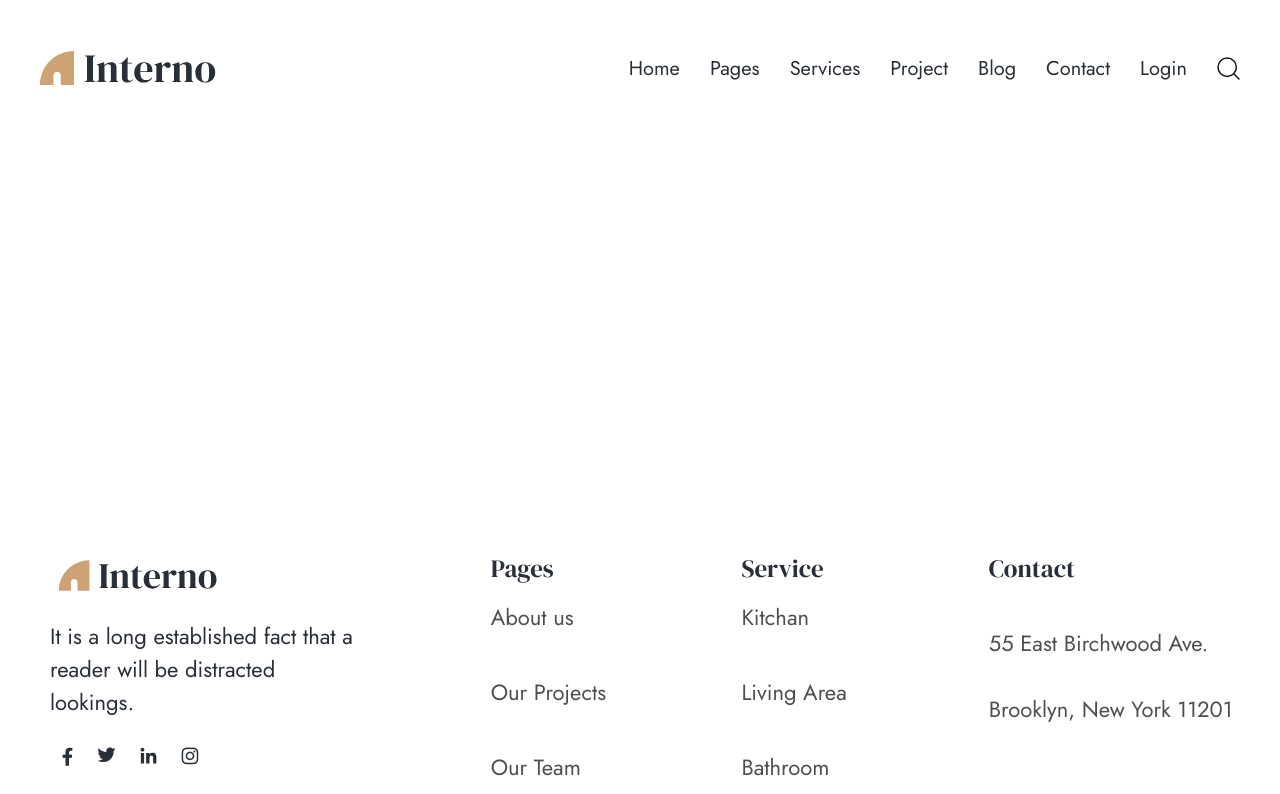
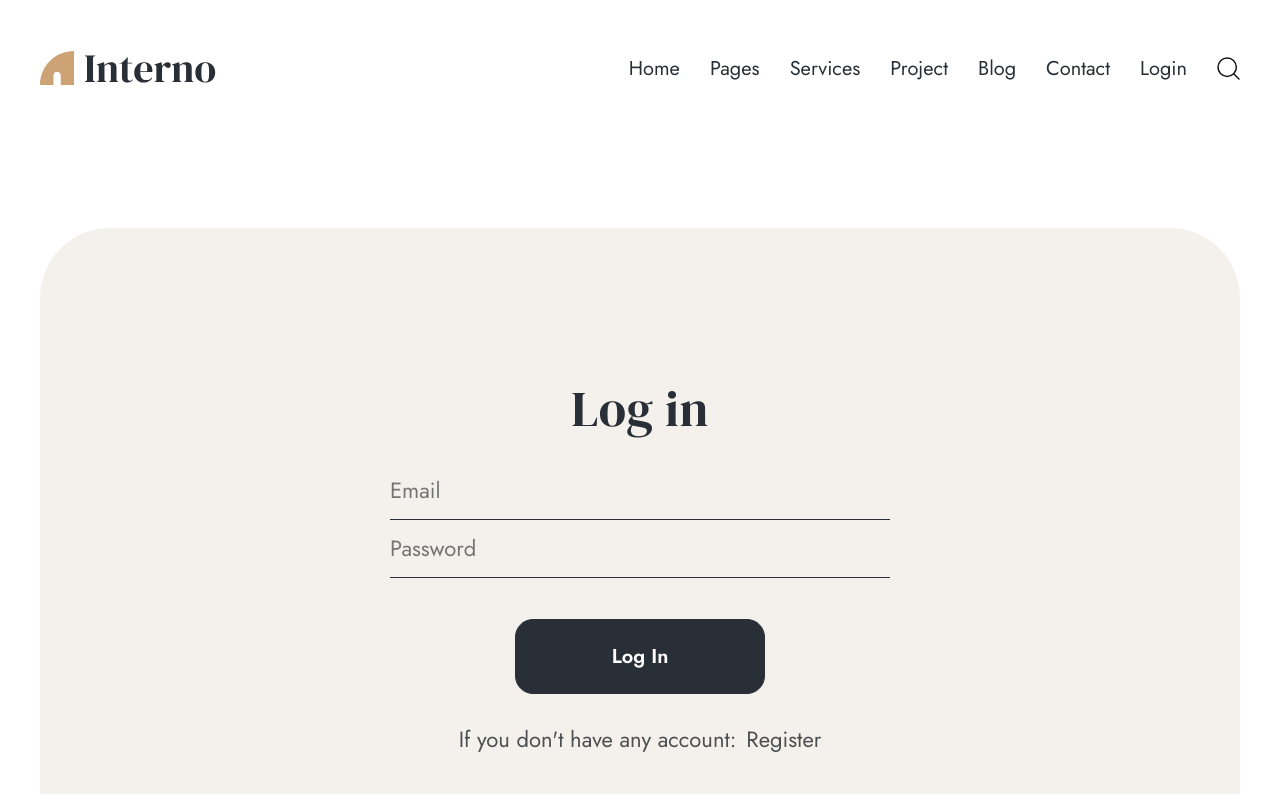
Before and after one commit to firuzeabdullazade/interior-design-webflow-react, a React (Create React App) app: page /login in a window 1280 px wide. Shown: the top 794 px of the page. Built offline with nearby package versions, Linux system fonts and the light colour scheme.

Commit message:
Login Page was created

```diff
--- a/src/App.tsx
+++ b/src/App.tsx
@@ -4,6 +4,7 @@ import { Header } from "./app/components/Header/Header";
 import { Route, Routes } from "react-router-dom";
 import { Footer } from "./app/components/Footer/Footer";
 import { HomePage } from "./app/pages/HomePage/HomePage";
+import { LoginPage } from "./app/pages/LoginPage/LoginPage";
 
 function App() {
   return (
@@ -12,6 +13,7 @@ function App() {
       <main>
         <Routes>
           <Route path="/" element = {<HomePage />}></Route>
+          <Route path="login" element={<LoginPage />}></Route>
         </Routes>
       </main>
       <Footer/>
--- a/src/app/components/Header/Header.scss
+++ b/src/app/components/Header/Header.scss
@@ -14,6 +14,7 @@ header{
               display: flex;
               flex-direction: row;
               gap: 30px;
+              align-items: center;
               .nav-link {
                 font-family: $common-writing-font;
                 font-style: normal;
@@ -22,6 +23,11 @@ header{
                 font-size: 20px;
                 text-decoration: none;
               }
+              button{
+                width: 100px;
+                height: 30px;
+                background-color: $text-color;
+              }
             }
         }
     }
--- a/src/app/components/Header/Header.tsx
+++ b/src/app/components/Header/Header.tsx
@@ -2,7 +2,17 @@ import "./Header.scss";
 import pageLogo from "../../../assets/icons/pageLogo.svg";
 import searchIcon from "../../../assets/icons/search icon.svg";
 import { Link } from "react-router-dom";
+import { useDispatch, useSelector } from "react-redux";
+import { RootState } from "../../../store/store";
+import { logOut } from "../../shared/UserWidget/userWidget.slice";
+import { UserWidget } from "../../shared/UserWidget/UserWidget";
 export const Header = () => {
+  const userWidgetState = useSelector((state: RootState) => state.userWidget);
+  const dispatch = useDispatch();
+
+  const onLogOutClick = () => {
+    dispatch(logOut());
+  };
   return (
     <header>
       <div className="header-container">
@@ -15,7 +25,17 @@ export const Header = () => {
             <Link to="" className="nav-link">Project</Link>
             <Link to="" className="nav-link">Blog</Link>
             <Link to="" className="nav-link">Contact</Link>
-            <Link to="" className="nav-link">Login</Link>
+            {
+            !userWidgetState.name && <>
+              <Link to="/login" className="nav-link">Login</Link>
+            </>
+          }
+          {
+            userWidgetState.name && <>
+              <button onClick={onLogOutClick}>Log out</button>
+              <UserWidget />
+            </>
+          }
           </nav>
           <img src={searchIcon} alt="" />
         </div>
--- /dev/null
+++ b/src/app/pages/LoginPage/LoginPage.scss
@@ -0,0 +1,76 @@
+@import "../../../variables";
+.login-container {
+  max-width: 1200px;
+  margin-left: auto;
+  margin-right: auto;
+  height: 671px;
+  display: flex;
+  flex-direction: column;
+  align-items: center;
+  justify-content: center;
+  background: $background-color;
+  border-radius: 70px;
+  margin-top: 135px;
+  gap: 16px;
+  h1 {
+    font-family: $header-font;
+    font-weight: 400;
+    font-size: 50px;
+    line-height: 75px;
+    text-align: center;
+    letter-spacing: 0.01em;
+    color: $text-color;
+  }
+  form {
+    display: flex;
+    flex-direction: column;
+    align-items: center;
+    justify-content: center;
+
+    .input-field {
+      width: 500px;
+      border-left: 0;
+      border-right: 0;
+      border-top: 0;
+      border-bottom: 1px solid $text-color;
+      outline: none;
+      padding: 12px 0;
+      background-color: transparent;
+      font-family: $common-writing-font;
+      font-weight: 400;
+      font-size: 22px;
+      line-height: 33px;
+      color: $second-text-color;
+    }
+    button {
+      background: $text-color;
+      width: 250px;
+      margin-top: 41px;
+      font-size: 20px;
+    }
+  }
+  .no-account{
+      display: flex;
+      flex-direction: row;
+      font-family: $common-writing-font;
+      font-weight: 400;
+      font-size: 22px;
+      line-height: 33px;
+      color: $second-text-color;
+      gap: 10px;
+      margin-top: 13px;
+
+      nav {
+        margin-top: 0;
+
+        .register {
+            font-family: $common-writing-font;
+            font-weight: 400;
+            font-size: 22px;
+            line-height: 33px;
+            color: $second-text-color;
+            text-decoration: none;
+        }
+      }
+  }
+}
--- /dev/null
+++ b/src/app/pages/LoginPage/LoginPage.tsx
@@ -0,0 +1,43 @@
+import { Link } from "react-router-dom";
+import "./LoginPage.scss";
+import { loadUser } from "../../shared/UserWidget/userWidget.slice";
+import { useDispatch } from "react-redux";
+export const LoginPage = () => {
+    const dispatch = useDispatch();
+    const onLogInButtonClick = () => {
+        const user = {
+          id: 14,
+          name: 'Benry Roll',
+          email: 'benry.roll@mail.com',
+          status: 'Regular',
+        };
+
+        const payload = {
+          name: user.name,
+          status: user.status,
+        };
+
+        dispatch(loadUser(payload));
+      };
+  return (
+    <div className="login-container">
+      <h1>Log in</h1>
+      <form>
+        <input type="email" className="input-field" placeholder="Email" />
+        <input type="password" className="input-field" placeholder="Password" />
+        <button type="button" onClick={onLogInButtonClick}>Log In</button>
+      </form>
+      <div className="no-account">
+        If you don't have any account:
+        <nav>
+          <Link to="" className="register">
+            Register
+          </Link>
+        </nav>
+      </div>
+    </div>
+  );
+};
+function dispatch(arg0: any) {
+    throw new Error("Function not implemented.");
+}
--- /dev/null
+++ b/src/app/shared/UserWidget/UserWidget.scss
@@ -0,0 +1 @@
+@import "../../../variables";
--- /dev/null
+++ b/src/app/shared/UserWidget/UserWidget.tsx
@@ -0,0 +1,15 @@
+import { useSelector } from "react-redux";
+import { RootState } from "../../../store/store";
+import "./UserWidget.scss";
+export const UserWidget = () => {
+  const userWidgetState = useSelector((state: RootState) => state.userWidget);
+  return (
+    <div className="user-widget">
+      <img src={userWidgetState.avatarLink} alt="Avatar" />
+      <div className="personal-info">
+        <div className="user-name">{userWidgetState.name}</div>
+        <div className="user-status">{userWidgetState.status}</div>
+      </div>
+    </div>
+  );
+};
--- /dev/null
+++ b/src/app/shared/UserWidget/userWidget.slice.ts
@@ -0,0 +1,39 @@
+import { PayloadAction, createSlice } from "@reduxjs/toolkit";
+
+
+interface UserWidgetState {
+  avatarLink: string;
+  name: string;
+  status: string;
+}
+
+const initialState: UserWidgetState = {
+  avatarLink: '',
+  name: '',
+  status: '',
+}
+
+interface LoadUserPayload {
+  name: string;
+  status: string;
+}
+
+export const userWidgetSlice = createSlice({
+  name: 'userWidget',
+  initialState: initialState,
+  reducers: {
+    logOut: (state) => {
+      state.name = '';
+      state.status = '';
+      state.avatarLink = '';
+    },
+    loadUser: (state, action: PayloadAction<LoadUserPayload>) => {
+      state.name = action.payload.name;
+      state.status = action.payload.status;
+    },
+  },
+});
+
+export const { loadUser, logOut } = userWidgetSlice.actions;
+
+export const userWidgetReducer = userWidgetSlice.reducer;
--- a/src/store/store.ts
+++ b/src/store/store.ts
@@ -1,9 +1,11 @@
 import { configureStore } from "@reduxjs/toolkit";
 import { homePageReducer } from "../app/pages/HomePage/homePage.slice";
+import { userWidgetReducer } from "../app/shared/UserWidget/userWidget.slice";
 
 export const store = configureStore ( {
         reducer: {
          'homePage': homePageReducer,
+         'userWidget': userWidgetReducer,
         }
  });
  export type RootState = ReturnType<typeof store.getState>;
```
